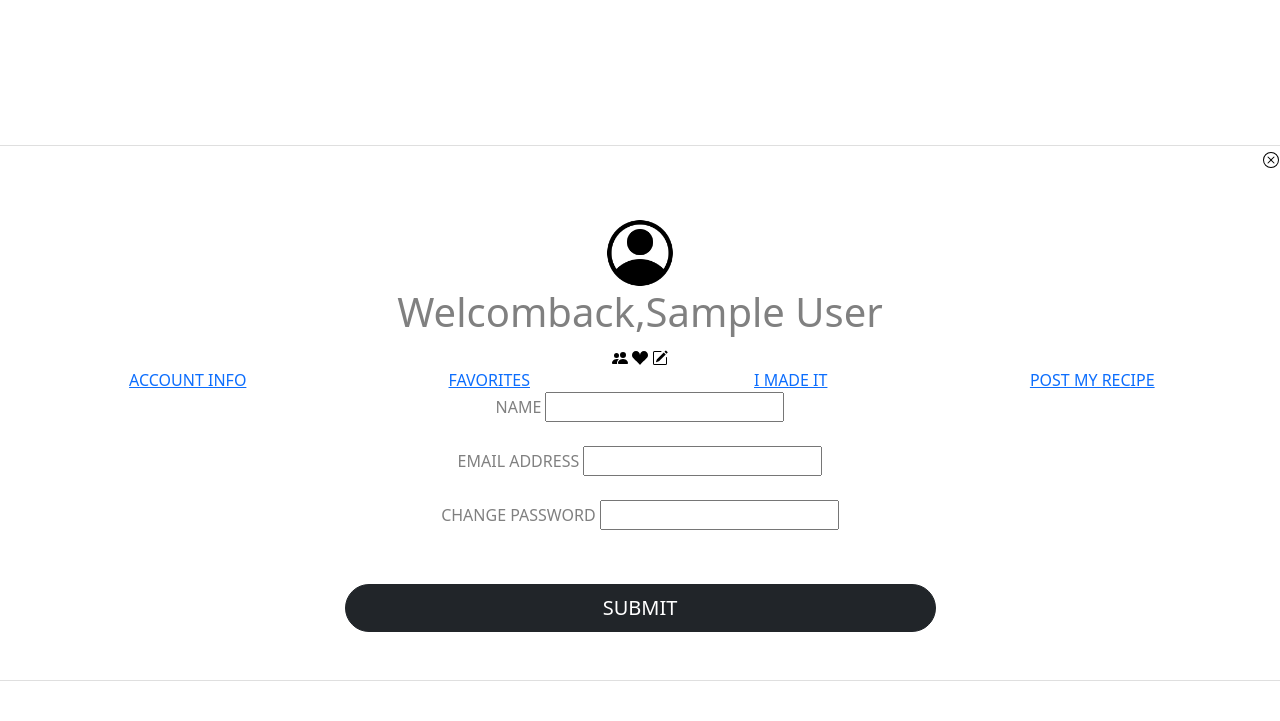
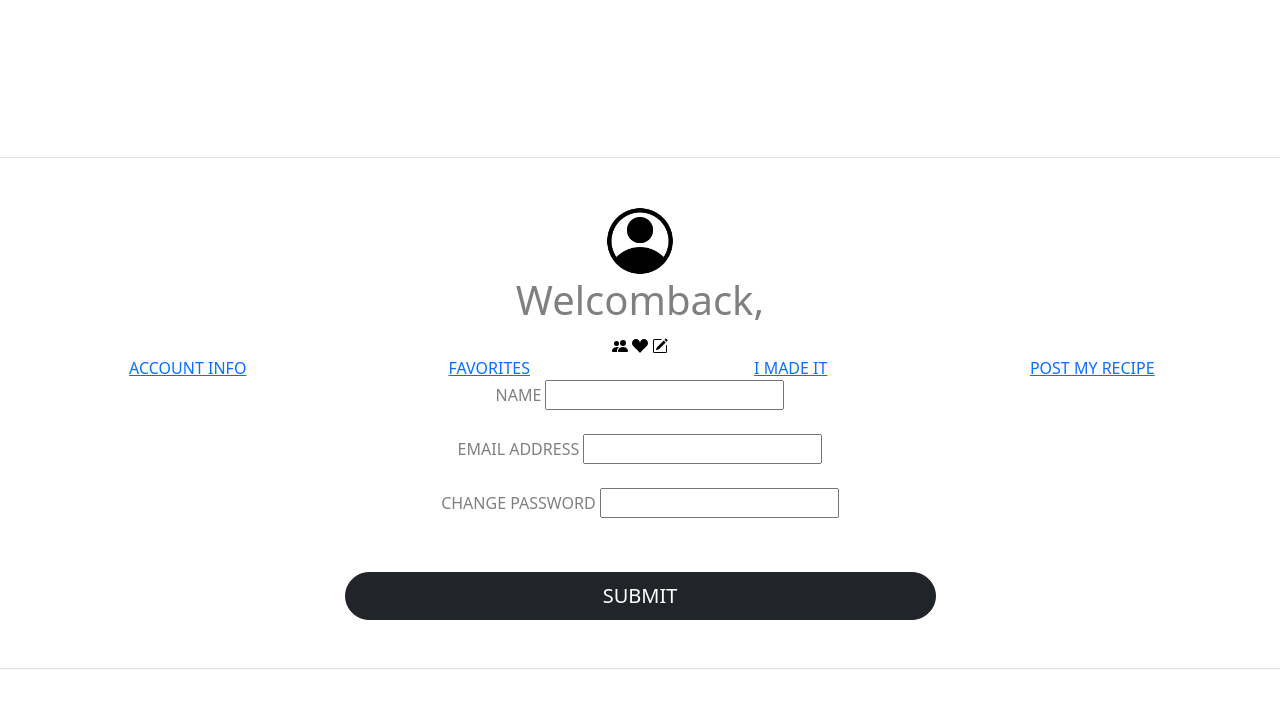
Before and after one commit to SherryTt/recipe-web, a PHP site: page /userdashboard.php in a window 1280 px wide. Shown: the part 391-1112 px from the top of the page. Run offline with PHP 8.4, Linux system fonts and the light colour scheme; the visitor is signed in with stand-in values (Sample User, id 1).

Commit message:
fix code

```diff
--- a/www/templates/userdashboard.twig
+++ b/www/templates/userdashboard.twig
@@ -10,18 +10,15 @@
         <div class="row  justify-content-center align-items-center h-100">
          <!-- <div class="col-12 col-md-8 col-lg-6 col-xl-5">-->
             <div class="card">
-              <div class="close">
-              <a href="home.html.twig">
-              <image class="item-close" src="images/close.svg"></a>
-              </div>
+
               <div class="card-body p-5" style="text-align:center;">
                 <div class="user">
-                <img class="user-img" src="images/account.png" style="width: 70px; height:70px;">
+                <img class="user-img" src="/templates/images/account.png" style="width: 70px; height:70px;">
                 <div class="user-info">
-                <h1>Welcomback,{{ user_name }}</h1>
-                <img class="user-detail" src="images/people.svg">
-                <img class="user-detail" src="images/heart.svg">
-                <img class="user-detail" src="images/pen.svg">
+                <h1>Welcomback,</h1>
+                <img class="user-detail" src="/templates/images/people.svg">
+                <img class="user-detail" src="/templates/images/heart.svg">
+                <img class="user-detail" src="/templates/images/pen.svg">
                 </div>
                 </div>
                 <!-- Account menu -->
```
